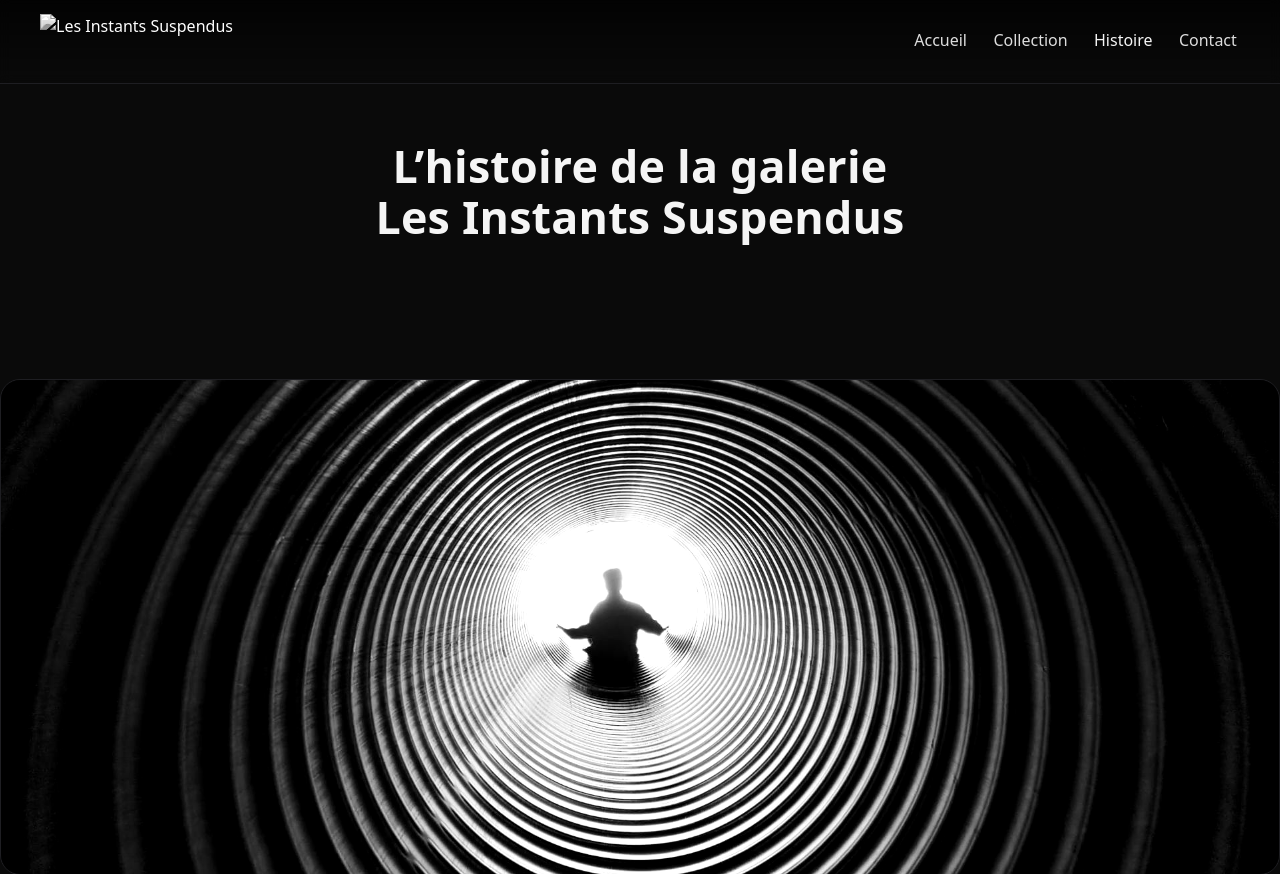
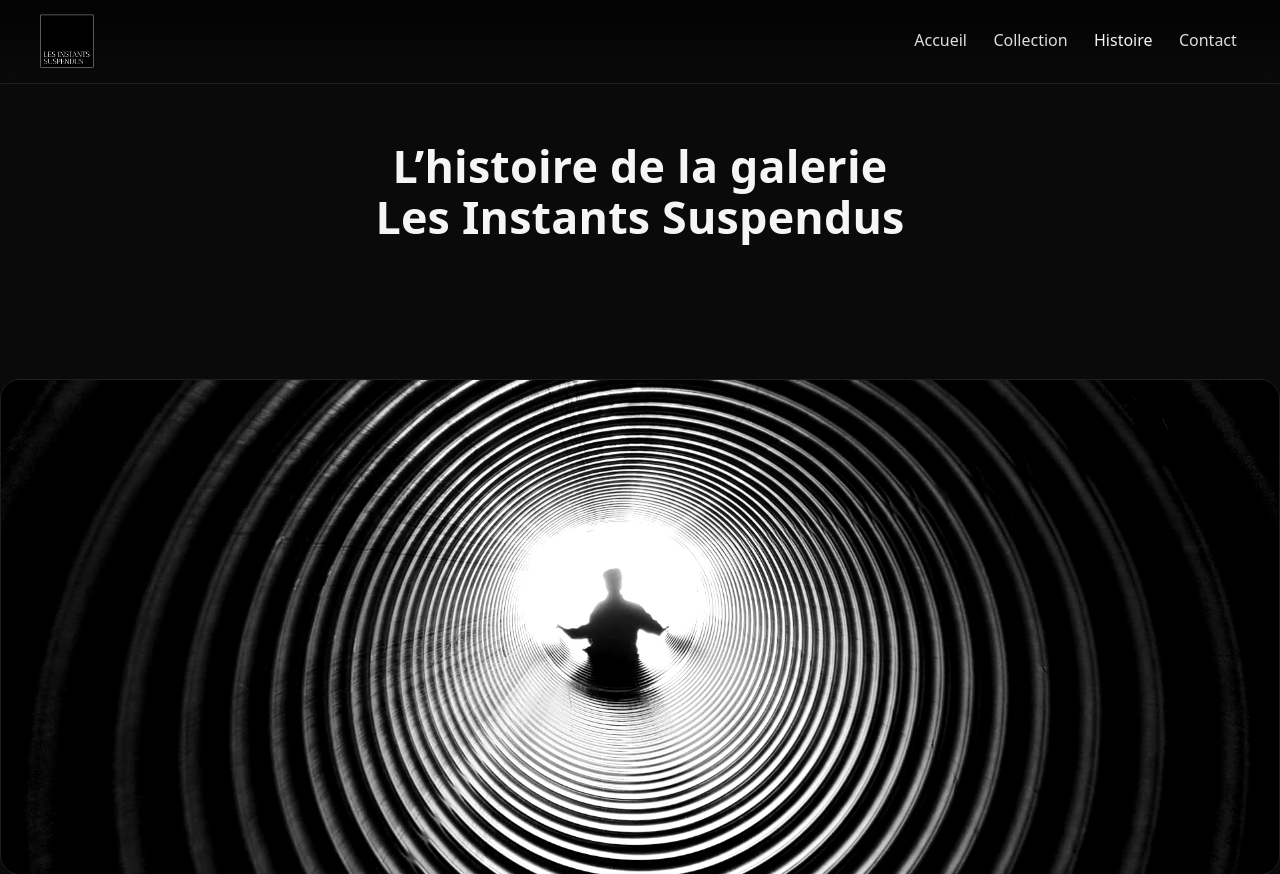
Before and after one commit to justMarius21/Publier-des-contenus-en-ligne-, a plain HTML site: page histoire.html in a window 1280 px wide. Shown: the top 874 px of the page. Drawn offline with Linux system fonts and the light colour scheme.

Commit message:
Update histoire.html

```diff
--- a/histoire.html
+++ b/histoire.html
@@ -11,7 +11,7 @@
     <header class="site-header">
       <div class="container header-inner">
         <a class="logo" href="index.html">
-          <img src="Photo Project/Captura de ecran.png" alt="Les Instants Suspendus" />
+          <img src="Photo Project/captura-de-ecran.png" alt="Les Instants Suspendus" />
         </a>
         <nav class="site-nav" aria-label="Navigation principale">
           <ul class="nav-list">
```
